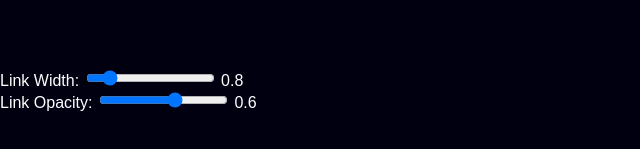
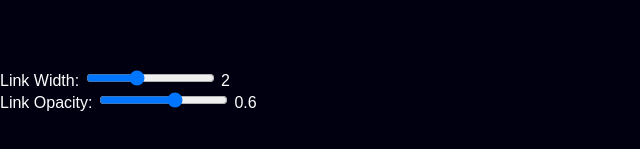
Before and after one commit to taritinth/2d-graph-svelt, a SvelteKit app: page / in a window 1280 px wide. Shown: the part 648-797 px from the top of the page, without its empty margins (0-640 px from the left). Built offline with nearby package versions, Linux system fonts and the light colour scheme; no server answers; the database is empty.

Commit message:
edit: increase link width to 2 for better photograph visibility

```diff
--- a/src/routes/+page.svelte
+++ b/src/routes/+page.svelte
@@ -47,7 +47,7 @@
 	let inactivityTimer;
 	const inactivityDelay = 3000; // 3 seconds
 
-	let linkWidth = 0.8; // Initial link width
+	let linkWidth = 2; // Initial link width
 	let linkOpacity = 0.6; // Initial link opacity
 
 	onMount(async () => {
```
